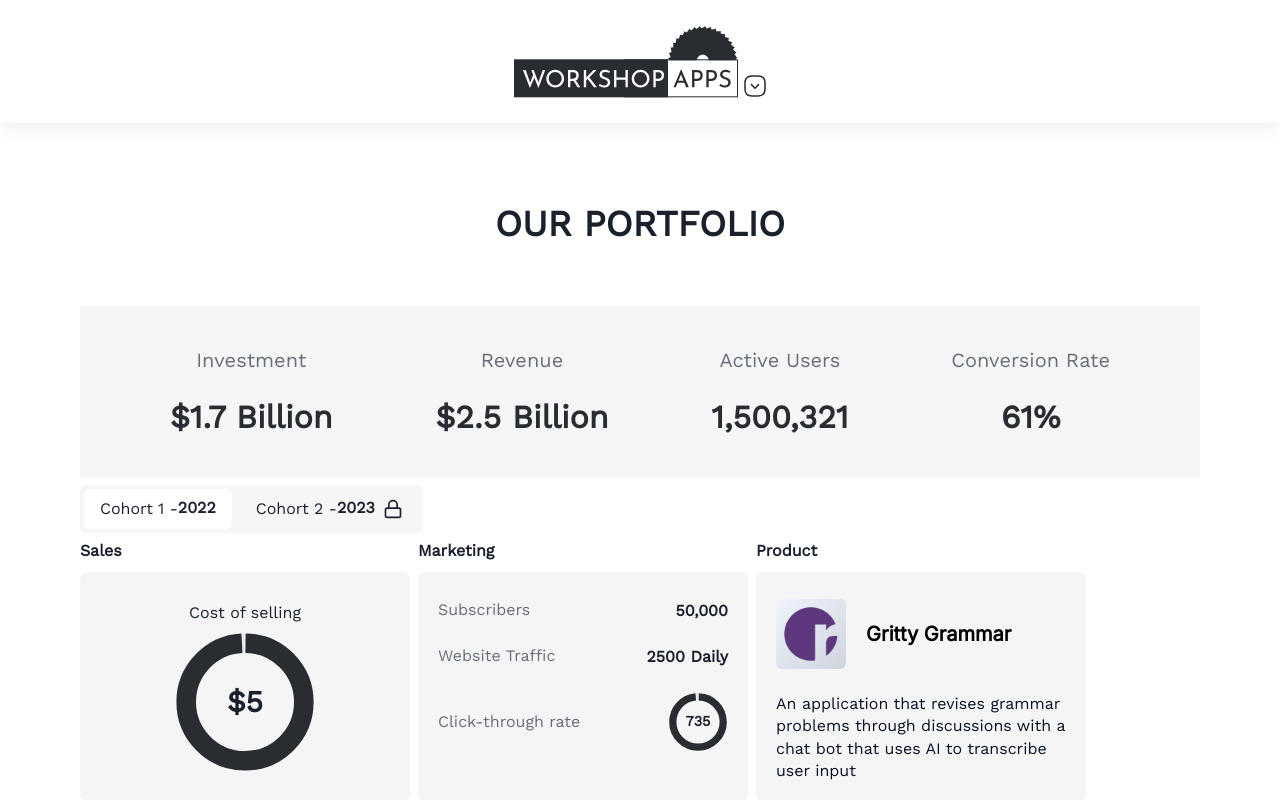
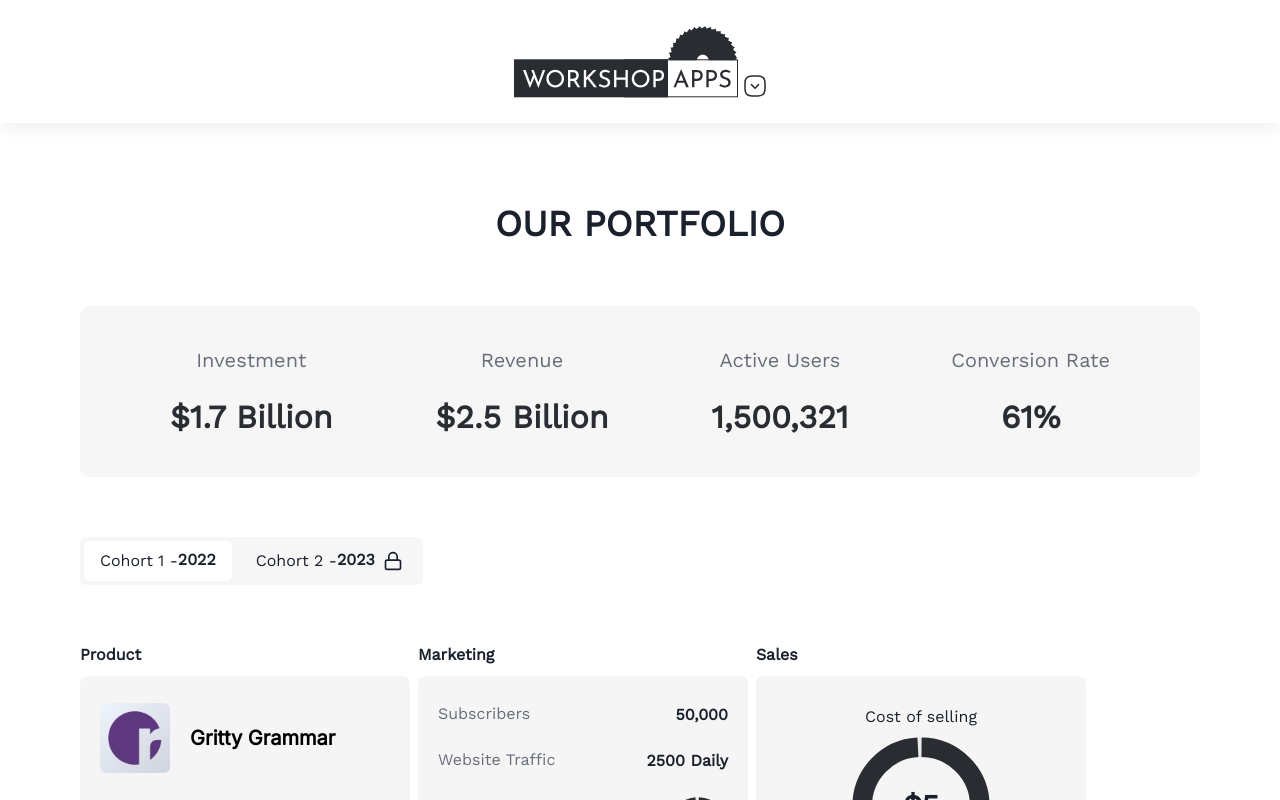
Before and after one commit to workshopapps/workshopapps-portfolio, a Next.js app in the folder frontend/: page /dashboard in a window 1280 px wide. Shown: the top 800 px of the page. Built offline with nearby package versions, Linux system fonts and the light colour scheme.

Commit message:
chore: added the spacing on the dashboard

```diff
--- a/frontend/components/dashboard-header/index.jsx
+++ b/frontend/components/dashboard-header/index.jsx
@@ -23,7 +23,7 @@ function DashboardHeader() {
   return (
     <Stack w="full" textAlign="center" spacing="60px">
       <Heading>OUR PORTFOLIO</Heading>
-      <Stack py={10} px="90px" bg="brand.200">
+      <Stack py={10} px="90px" bg="brand.200" rounded="10">
         <HStack w="full" justifyContent="space-between" rounded="6">
           {sections.map((item) => (
             <Section key={item.field} {...item} />
--- a/frontend/pages/dashboard.jsx
+++ b/frontend/pages/dashboard.jsx
@@ -13,13 +13,13 @@ export default function Dashboard() {
         <title>Workshop Apps | Home</title>
         <link rel="icon" href="/favicon.ico" />
       </Head>
-      <Stack p={20}>
+      <Stack p={20} spacing="60px">
         <DashboardHedaader />
         <CohortToggler />
         <HStack>
+          <ProductCard />
+          <MarketingCard />
           <SalesCard />
-          <MarketingCard />
-          <ProductCard />
         </HStack>
       </Stack>
     </div>
```
